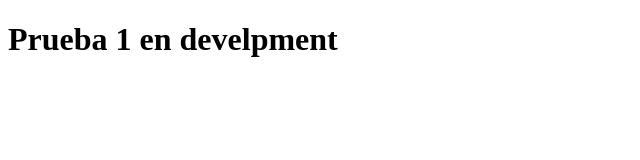
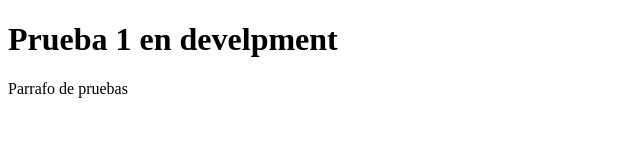
Before and after one commit to Halutor/Paginawebprimera, a plain HTML site: page scripts/inicio.html in a window 1280 px wide. Shown: the whole page, without its empty margins (0-640 px from the left). Drawn offline with Linux system fonts and the light colour scheme.

Commit message:
Segundo Commit en Development

```diff
--- a/scripts/inicio.html
+++ b/scripts/inicio.html
@@ -9,5 +9,7 @@
 
     <h1>Prueba 1 en develpment</h1>
 
+    <p>Parrafo de pruebas</p>
+
 </body>
 </html>
```
